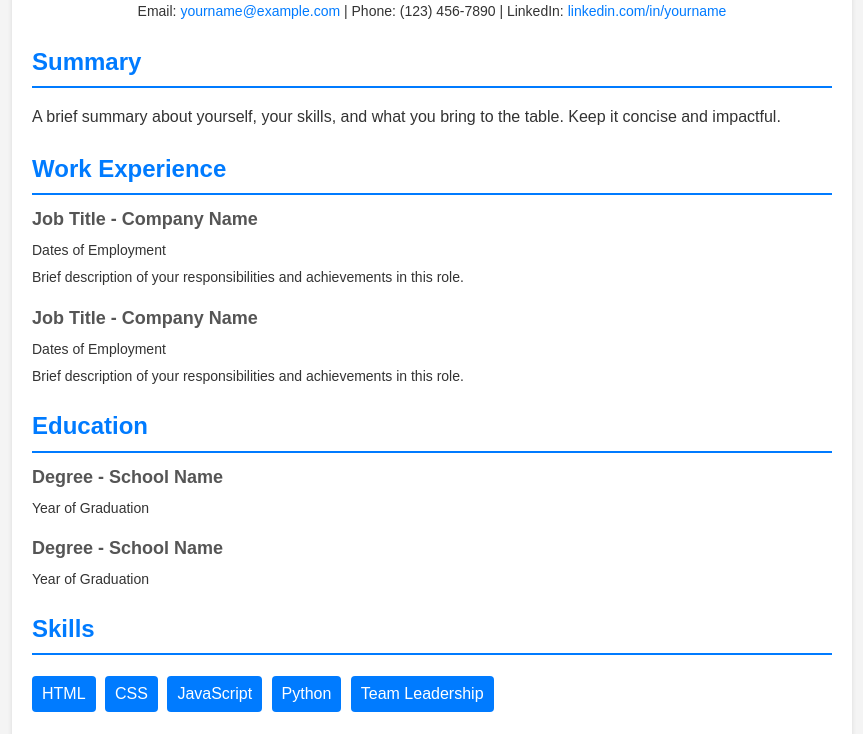
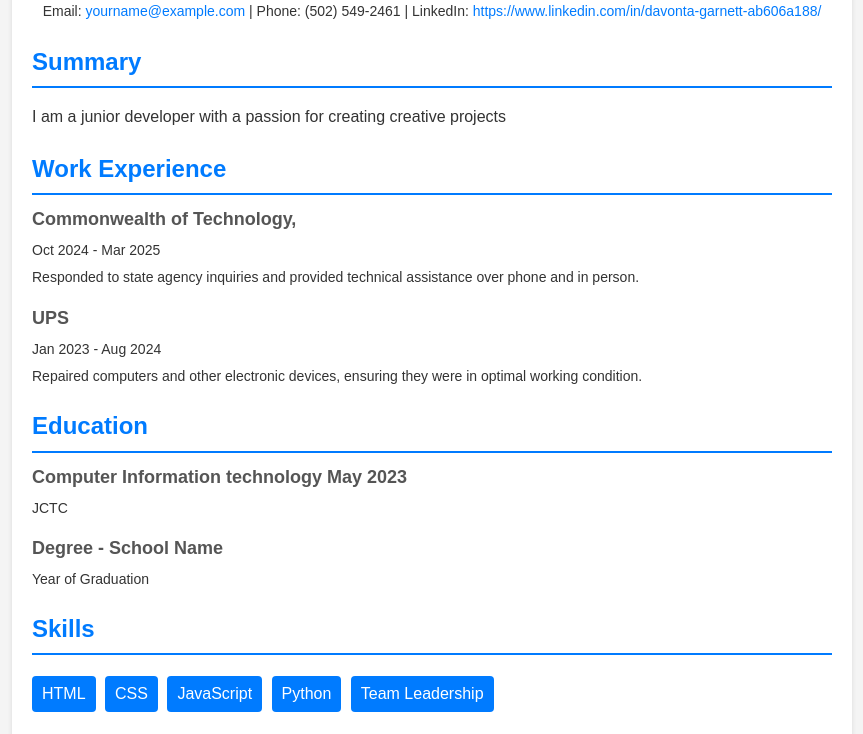
Before and after one commit to dGarnett00/dgarnett00.github.io, a plain HTML site: page index.html in a window 1280 px wide. Shown: the part 98-832 px from the top of the page, without its empty margins (208-1071 px from the left). Drawn offline with Linux system fonts and the light colour scheme.

Commit message:
updated resume

```diff
--- a/index.html
+++ b/index.html
@@ -78,47 +78,46 @@
     <body>
         <main class="container">
             <section class="header">
-                <h1>Your Name</h1>
+                <h1>Davonta garnett</h1>
                 <p class="contact">
                     Email:
-                    <a href="mailto:yourname@example.com"
+                    <a href="mailto:davonta2222@gmail.com"
                         >yourname@example.com</a
                     >
-                    | Phone: (123) 456-7890 | LinkedIn:
-                    <a href="#">linkedin.com/in/yourname</a>
+                    | Phone: (502) 549-2461 | LinkedIn:
+                    <a href="#">https://www.linkedin.com/in/davonta-garnett-ab606a188/</a>
                 </p>
             </section>
             <section class="section">
                 <h2>Summary</h2>
                 <p>
-                    A brief summary about yourself, your skills, and what you
-                    bring to the table. Keep it concise and impactful.
+                    I am a junior developer with a passion for creating creative projects
                 </p>
             </section>
             <section class="section">
                 <h2>Work Experience</h2>
                 <div class="item">
-                    <h3>Job Title - Company Name</h3>
-                    <p>Dates of Employment</p>
+                    <h3>Commonwealth of Technology,</h3>
+                    <p> Oct 2024 - Mar 2025</p>
                     <p>
-                        Brief description of your responsibilities and
-                        achievements in this role.
+                        Responded to state agency inquiries and provided technical assistance over phone and in
+                        person.
+
                     </p>
                 </div>
                 <div class="item">
-                    <h3>Job Title - Company Name</h3>
-                    <p>Dates of Employment</p>
+                    <h3> UPS</h3>
+                    <p> Jan 2023 -  Aug 2024</p>
                     <p>
-                        Brief description of your responsibilities and
-                        achievements in this role.
+                      Repaired computers and other electronic devices, ensuring they were in optimal working condition.
                     </p>
                 </div>
             </section>
             <div class="section">
                 <h2>Education</h2>
                 <div class="item">
-                    <h3>Degree - School Name</h3>
-                    <p>Year of Graduation</p>
+                    <h3>Computer Information technology May 2023</h3>
+                    <p>JCTC</p>
                 </div>
                 <div class="item">
                     <h3>Degree - School Name</h3>
```
